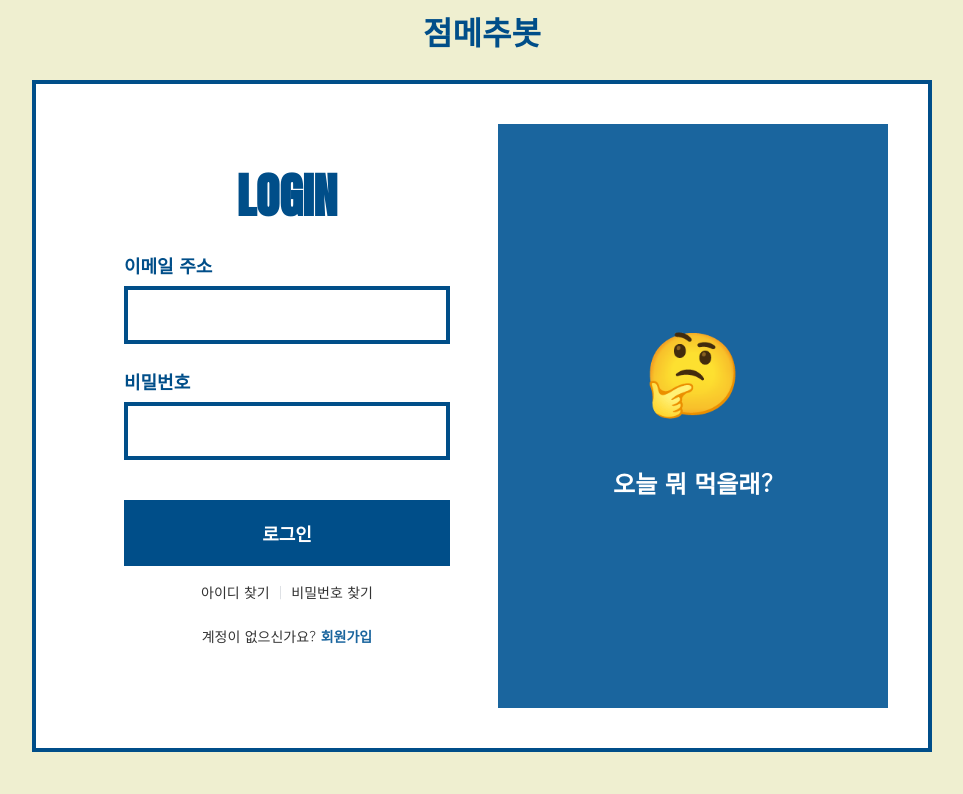
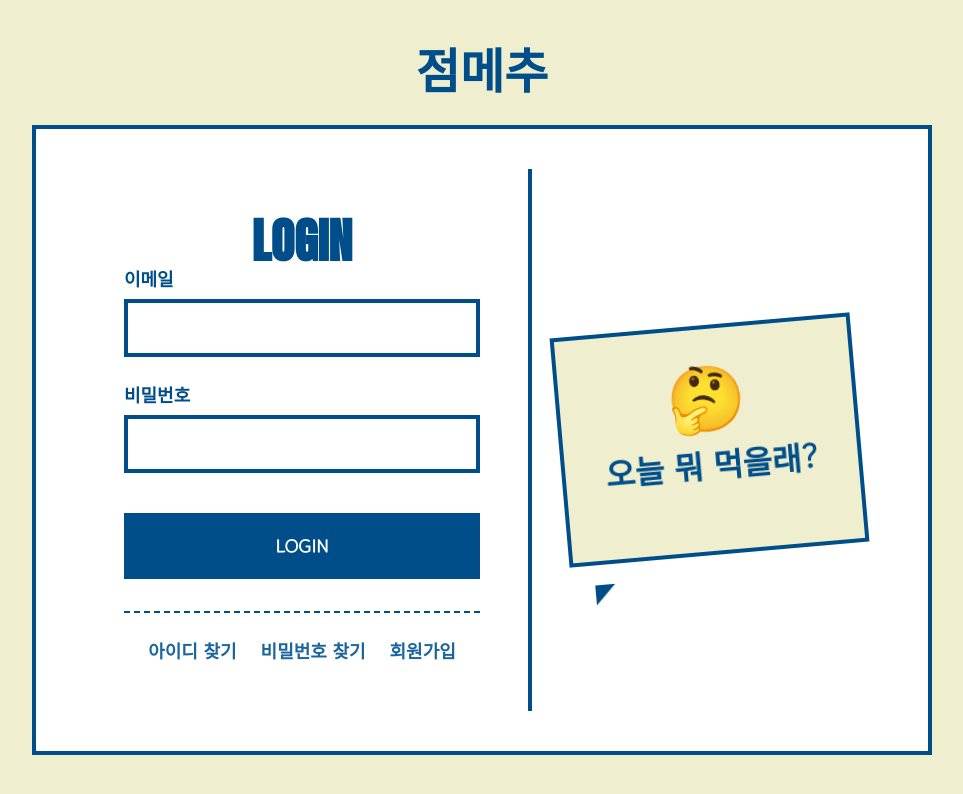
Before and after one commit to fastcampus-toy4/react-front, a React (Create React App) app: page /login in a window 1280 px wide. Shown: the top 794 px of the page, without its empty margins (158-1121 px from the left). Built offline with nearby package versions, Linux system fonts and the light colour scheme.

Commit message:
style: 로그인 페이지 오른쪽 박스 동적 일러스트로 수정

```diff
--- a/src/pages/Login/LoginPage.css
+++ b/src/pages/Login/LoginPage.css
@@ -1,35 +1,32 @@
 /* LoginPage.css */
 
-/* 전체 페이지 컨테이너 */
+
 .login-page-container {
   display: flex;
   flex-direction: column;
+  justify-content: center;
   align-items: center;
-  justify-content: center;
-  width: 100%;
   min-height: 100vh;
   padding: 2rem;
+  box-sizing: border-box;
 }
 
-/* 로고 텍스트 스타일 */
 .logo {
   text-decoration: none;
   margin-bottom: 2rem;
-  margin-top: -2rem;
-}
-.logo-text {
-  font-size: 2rem;
-  color: var(--text-primary);
 }
 
+.logo h2 {
+  margin: 0;
+}
 
 /* 메인 컨텐츠 래퍼 (폼 + 일러스트) */
 .login-content-wrapper {
   width: 100%;
   max-width: 900px;
   display: flex;
-  padding: 0;
-  overflow: hidden;
+  padding: 0; /* .card의 기본 패딩을 제거하여 내부에서 직접 제어 */
+  overflow: hidden; /* 내부 그래픽이 삐져나오지 않도록 */
 }
 
 /* 왼쪽 폼 컨테이너 */
@@ -42,78 +39,137 @@
   text-align: center;
 }
 
-.login-form {
-  width: 100%;
-  margin-top: 2rem;
-}
-
-/* 로그인 버튼 상단 여백 추가 */
-.login-submit-btn {
+/* global.css 스타일을 따르므로, 여기서는 레이아웃 관련 스타일만 추가 */
+.login-form-container .btn-primary {
   width: 100%;
   margin-top: 1rem;
 }
 
-.signup-link {
-  margin-top: 1.5rem;
-  text-align: center;
-  font-size: 0.875rem;
-  color: var(--text-secondary);
+.extra-links {
+  display: flex;
+  justify-content: center;
+  gap: 1.5rem;
+  margin-top: 2rem;
+  padding-top: 1.5rem;
+  border-top: 2px dashed var(--border-color);
 }
 
-.signup-link a {
-  color: var(--dark-accent2-color); /* global.css 변수 사용 */
+.extra-links a {
+  font-size: 1rem;
   font-weight: 700;
+  color: var(--text-secondary);
   text-decoration: none;
 }
 
-.signup-link a:hover {
+.extra-links a:hover {
+  color: var(--primary-color);
   text-decoration: underline;
 }
-
-/* 아이디/비밀번호 찾기 링크 컨테이너 */
-.find-links {
-  text-align: center;
-  margin-top: 1rem;
-  font-size: 0.875rem;
-}
-
-.find-links a {
-  color: var(--text-secondary);
-  text-decoration: none;
-  margin: 0 0.5rem;
-}
-
-.find-links a:hover {
-  text-decoration: underline;
-}
-
-/* 구분선 스타일 */
-.find-links span {
-  color: #d1d5db; /* gray-300 */
-}
-
 
 /* 오른쪽 일러스트 컨테이너 */
 .login-illust-container {
   flex: 1;
+  background-color: var(--accent-color);
   display: flex;
-  flex-direction: column;
+  justify-content: center;
   align-items: center;
-  justify-content: center;
-  padding: 2rem;
-  text-align: center;
-  background-color: var(--dark-accent2-color); /* global.css 변수 사용 */
+  position: relative;
+  border-left: 4px solid var(--border-color);
 }
 
-/* 이모티콘 스타일 */
-.illust-emoji {
-  font-size: 5rem;
-  margin-bottom: 1rem;
+/* 만화 말풍선 스타일 */
+.comic-bubble {
+  background-color: var(--background-color);
+  border: 4px solid var(--border-color);
+  padding: 2rem 2.5rem;
+  position: relative;
+  text-align: center;
+  transform: rotate(-5deg);
+  animation: popIn 0.5s cubic-bezier(0.68, -0.55, 0.27, 1.55) forwards;
 }
 
-/* 텍스트 스타일 */
-.illust-text {
-  font-size: 1.5rem;
+.comic-bubble::after {
+  content: '';
+  position: absolute;
+  bottom: -24px;
+  left: 30px;
+  width: 0;
+  height: 0;
+  border: 20px solid transparent;
+  border-top-color: var(--border-color);
+  border-bottom: 0;
+  border-left: 0;
+  margin-left: -10px;
+  margin-bottom: -20px;
+}
+
+.dynamic-emoji {
+  font-size: 4rem;
+  line-height: 1;
+  margin: 0;
+  /* 애니메이션 추가 */
+  animation: fadeAndChange 3s infinite;
+}
+
+.dynamic-text {
+  font-family: 'Gowun Dodum', sans-serif;
   font-weight: 700;
-  color: var(--text-on-dark); /* global.css 변수 사용 */
+  font-size: 2rem;
+  color: var(--text-primary);
+  margin-top: 1rem;
+  /* 애니메이션 추가 */
+  animation: fadeAndChange 3s infinite;
+  animation-delay: 0.1s; /* 이모지와 약간의 시차를 둠 */
 }
+
+/* 배경 점선 그래픽 */
+.dots-graphic {
+  position: absolute;
+  width: 150px;
+  height: 150px;
+  top: 2rem;
+  left: 2rem;
+  background-image: radial-gradient(var(--dark-accent-color) 20%, transparent 20%);
+  background-size: 20px 20px;
+  opacity: 0.5;
+  animation: pulse 5s ease-in-out infinite;
+}
+
+
+/* --- 추가된 동적 효과를 위한 Keyframes --- */
+
+/* 말풍선이 통통 튀어나오는 효과 */
+@keyframes popIn {
+  from {
+    transform: rotate(-5deg) scale(0.8);
+    opacity: 0;
+  }
+  to {
+    transform: rotate(-5deg) scale(1);
+    opacity: 1;
+  }
+}
+
+/* 텍스트가 바뀌는 타이밍에 맞춰 부드럽게 나타나고 사라지는 효과 */
+@keyframes fadeAndChange {
+  0%, 100% {
+    opacity: 0;
+    transform: translateY(10px);
+  }
+  15%, 85% {
+    opacity: 1;
+    transform: translateY(0);
+  }
+}
+
+/* 배경 그래픽이 은은하게 깜빡이는 효과 */
+@keyframes pulse {
+  0%, 100% {
+    transform: scale(1);
+    opacity: 0.5;
+  }
+  50% {
+    transform: scale(1.05);
+    opacity: 0.7;
+  }
+}
--- a/src/pages/Login/LoginPage.js
+++ b/src/pages/Login/LoginPage.js
@@ -1,8 +1,120 @@
+// import React, { useState, useEffect } from 'react';
+// import { Link, redirect, useNavigate } from 'react-router-dom';
+// import './LoginPage.css';
+// import axios  from 'axios';
+// // import logoImage from 'assets/images/logo.png';
+
+// // 일러스트에 표시할 동적 텍스트 목록
+// const dynamicContent = [
+//   { text: "난 점메추봇이야", emoji: "🤖" },
+//   { text: "오늘 뭐 먹을래?", emoji: "🤔" },
+//   { text: "맛집 찾아줄게!", emoji: "🍜" },
+//   { text: "원하는 메뉴를 말해봐!", emoji: "🍣" }
+// ];
+
+// function LoginPage() {
+//   const [email, setEmail] = useState('');
+//   const [password, setPassword] = useState('');
+//   const [textIndex, setTextIndex] = useState(0);
+//   const navigate = useNavigate();
+
+//   useEffect(() => {
+//     const intervalId = setInterval(() => {
+//       setTextIndex(prevIndex => (prevIndex + 1) % dynamicContent.length);
+//     }, 3000);
+
+//     return () => clearInterval(intervalId);
+//   }, []);
+
+
+//   const handleLogin = async (e) => {
+//     e.preventDefault();
+//     try {
+//       const res = await fetch('http://155.248.175.96:8080/api/auth/login', {
+//         method: 'POST',
+//         headers: { 'Content-Type': 'application/json' },
+//         credentials: 'include',
+//         body: JSON.stringify({ email, password })
+//       });
+//       if (res.ok) {
+//         // 로그인 성공 시 홈으로 이동
+//         navigate('/');
+//       } else {
+//         const data = await res.json();
+//         alert(`로그인 실패: ${data.message || res.statusText}`);
+//       }
+//     } catch (err) {
+//       console.error('Login error:', err);
+//       alert('네트워크 오류가 발생했습니다.');
+//     }
+//   };
+
+// //   console.log('📝 로그인 시도 정보:', { email, password });
+// // };
+
+//   return (
+//     <div className="login-page-container">
+//      <Link to="/" className="logo">
+//         {/* { <img src={logoImage} alt="점메추봇 로고" /> } */}
+//         <h1 className="logo-text">점메추봇</h1>
+//      </Link>
+
+//       {/* global.css의 .card 스타일을 적용하기 위해 card 클래스를 추가합니다. */}
+//       <div className="card login-content-wrapper">
+//         <div className="login-form-container">
+//           <h2>LOGIN</h2>
+//           <form onSubmit={handleLogin} className="login-form">
+//             <div className="input-group">
+//               <label htmlFor="email">이메일 주소</label>
+//               <input
+//                 type="email"
+//                 id="email"
+//                 value={email}
+//                 onChange={(e) => setEmail(e.target.value)}
+//                 required
+//               />
+//             </div>
+//             <div className="input-group">
+//               <label htmlFor="password">비밀번호</label>
+//               <input
+//                 type="password"
+//                 id="password"
+//                 value={password}
+//                 onChange={(e) => setPassword(e.target.value)}
+//                 required
+//               />
+//             </div>
+//             <button type="submit" className="btn btn-primary login-submit-btn">로그인</button>
+//           </form>
+//           <div className="find-links">
+//             <Link to="/find-id">아이디 찾기</Link>
+//             <span>|</span>
+//             <Link to="/find-pw">비밀번호 찾기</Link>
+//           </div>
+//           <p className="signup-link">
+//             계정이 없으신가요? <Link to="/signup">회원가입</Link>
+//           </p>
+//         </div>
+//         <div className="login-illust-container">
+//           <div className="illust-emoji">
+//             {dynamicContent[textIndex].emoji}
+//           </div>
+//           <p className="illust-text">
+//             {dynamicContent[textIndex].text}
+//           </p>
+//         </div>
+//       </div>
+//     </div>
+//   );
+// }
+
+// export default LoginPage;
+
+
 import React, { useState, useEffect } from 'react';
-import { Link, redirect, useNavigate } from 'react-router-dom';
+import { Link, useNavigate } from 'react-router-dom';
 import './LoginPage.css';
-import axios  from 'axios';
-// import logoImage from 'assets/images/logo.png';
+// import { useAuth } from 'context/AuthContext'; // 나중에 사용할 AuthContext
 
 // 일러스트에 표시할 동적 텍스트 목록
 const dynamicContent = [
@@ -26,37 +138,6 @@ function LoginPage() {
     return () => clearInterval(intervalId);
   }, []);
 
-// const handleLogin = async (e) => {
-//   e.preventDefault();
-//   try {
-//     const response = await axios.post(
-//       'http://155.248.175.96:8080/api/auth/login',
-//       {
-//         email,
-//         password
-//       },
-//       {
-//         withCredentials: true
-//       }
-//     );
-//     console.log('로그인 성공:', response.data);
-//     navigate('/');
-//   } catch (err) {
-//     console.error('🚨 로그인 실패!!!');
-//     if (err.response) {
-//       // 서버가 응답했지만 status가 2xx가 아님
-//       console.error('📡 응답 상태:', err.response.status);
-//       console.error('🧾 응답 데이터:', err.response.data);
-//       console.error('📄 응답 헤더:', err.response.headers);
-//     } else if (err.request) {
-//       // 요청이 전송되었지만 응답 없음
-//       console.error('⏳ 요청 보냈지만 응답 없음:', err.request);
-//     } else {
-//       // 요청 설정 중 오류
-//       console.error('⚙️ 요청 중 오류 발생:', err.message);
-//     }
-//     console.error('📌 전체 에러 정보:', err.toJSON ? err.toJSON() : err);
-//   }
   const handleLogin = async (e) => {
     e.preventDefault();
     try {
@@ -67,7 +148,6 @@ function LoginPage() {
         body: JSON.stringify({ email, password })
       });
       if (res.ok) {
-        // 로그인 성공 시 홈으로 이동
         navigate('/');
       } else {
         const data = await res.json();
@@ -79,23 +159,19 @@ function LoginPage() {
     }
   };
 
-//   console.log('📝 로그인 시도 정보:', { email, password });
-// };
-
   return (
     <div className="login-page-container">
-     <Link to="/" className="logo">
-        {/* { <img src={logoImage} alt="점메추봇 로고" /> } */}
-        <h1 className="logo-text">점메추봇</h1>
-     </Link>
+      <Link to="/" className="logo">
+        <h2>점메추</h2>
+      </Link>
 
-      {/* global.css의 .card 스타일을 적용하기 위해 card 클래스를 추가합니다. */}
       <div className="card login-content-wrapper">
+        {/* 왼쪽: 로그인 폼 */}
         <div className="login-form-container">
           <h2>LOGIN</h2>
-          <form onSubmit={handleLogin} className="login-form">
+          <form onSubmit={handleLogin}>
             <div className="input-group">
-              <label htmlFor="email">이메일 주소</label>
+              <label htmlFor="email">이메일</label>
               <input
                 type="email"
                 id="email"
@@ -114,24 +190,22 @@ function LoginPage() {
                 required
               />
             </div>
-            <button type="submit" className="btn btn-primary login-submit-btn">로그인</button>
+            <button type="submit" className="btn btn-primary">LOGIN</button>
           </form>
-          <div className="find-links">
+          <div className="extra-links">
             <Link to="/find-id">아이디 찾기</Link>
-            <span>|</span>
             <Link to="/find-pw">비밀번호 찾기</Link>
+            <Link to="/signup">회원가입</Link>
           </div>
-          <p className="signup-link">
-            계정이 없으신가요? <Link to="/signup">회원가입</Link>
-          </p>
         </div>
+
+        {/* 오른쪽: 일러스트 */}
         <div className="login-illust-container">
-          <div className="illust-emoji">
-            {dynamicContent[textIndex].emoji}
+          <div className="dots-graphic"></div>
+          <div className="comic-bubble">
+            <p className="dynamic-emoji">{dynamicContent[textIndex].emoji}</p>
+            <p className="dynamic-text">{dynamicContent[textIndex].text}</p>
           </div>
-          <p className="illust-text">
-            {dynamicContent[textIndex].text}
-          </p>
         </div>
       </div>
     </div>
```
Also changed, not shown: src/pages/Home/HomePage.css (+2 -8 lines).
